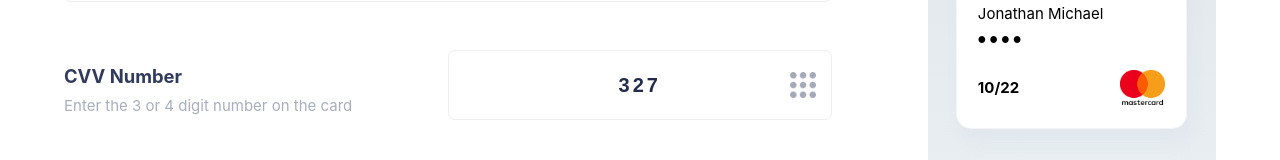
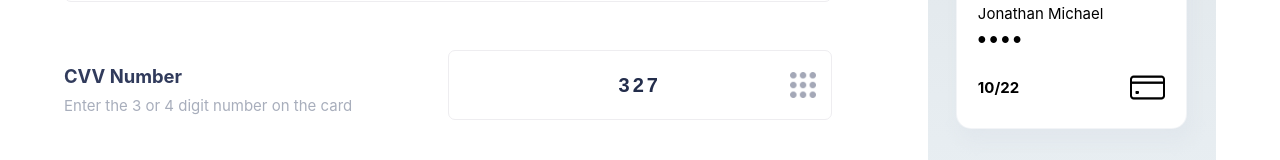
Before and after one commit to dotunlonge/Card-Payment-Interface, a Next.js app: page / in a window 1280 px wide. Shown: the part 294-454 px from the top of the page. Built offline with nearby package versions, Linux system fonts and the light colour scheme.

Commit message:
Update index.tsx

```diff
--- a/pages/index.tsx
+++ b/pages/index.tsx
@@ -251,7 +251,7 @@ const Home: NextPage = () => {
                   onChange={handleMonthChange}
                   id="month"
                 />
-                <span className="xs-2 t-c">/</span>
+                <span className="xs-2 t-c" id='divider'>/</span>
                 <input
                   type="number"
                   placeholder={"22"}
@@ -314,7 +314,7 @@ const Home: NextPage = () => {
 
                 <div className="bottom">
                  <p>{expiryMonth.padStart(2, '0')}/{expiryYear.padStart(2, '0')}</p>
-                 <img src="/mastercard.png" alt="mastercard" />
+                 <img src={`/${cardType}.png`} alt="cardtype" />
                </div>
 
               </div>
```
